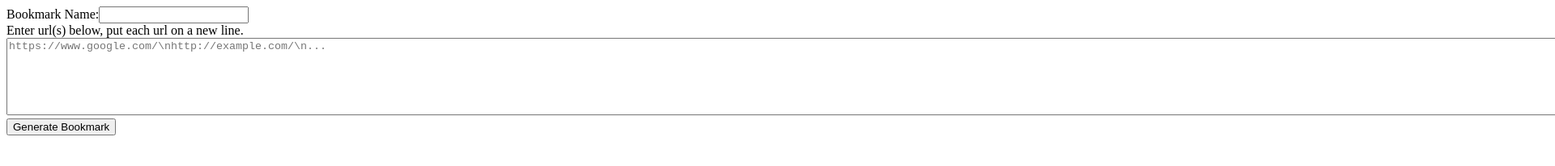
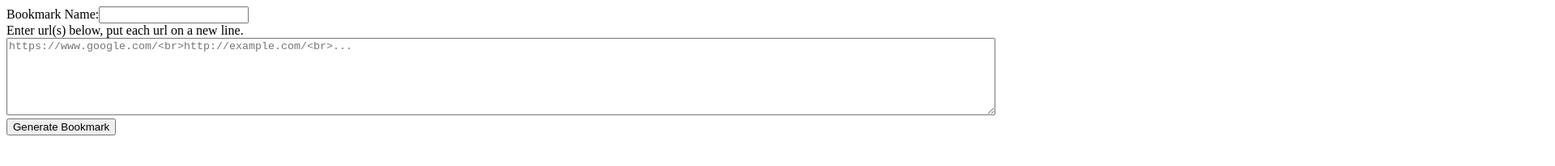
Before and after one commit to Pcat0/multi-page-bookmark, a plain HTML site: page generator.html in a window 1280 px wide. Shown: the top 206 px of the page at 81% size, 1920 px wide, since content can reach past the window. Drawn offline with Linux system fonts and the light colour scheme.

Commit message:
Update generator.html

```diff
--- a/generator.html
+++ b/generator.html
@@ -6,7 +6,7 @@
   <body>
     Bookmark Name:<input type="text" id="bookmarkName"><br>
     <a>Enter url(s) below, put each url on a new line.</a><br>
-    <textarea id="linkList" rows="6" cols="400" placeholder="https://www.google.com/\nhttp://example.com/\n..."></textarea><br>
+    <textarea id="linkList" rows="6" cols="150" placeholder="https://www.google.com/<br>http://example.com/<br>..."></textarea><br>
     <button id="generateButton">Generate Bookmark</button><br>
     <a hidden id="helpText">Here is your new multi-page bookmark! To install it cLick and drag the link to your bookmark bar.</a><br>
     <a hidden id="bookmarkLink" hidden href="url">Muilti page bookmark</a>
```
